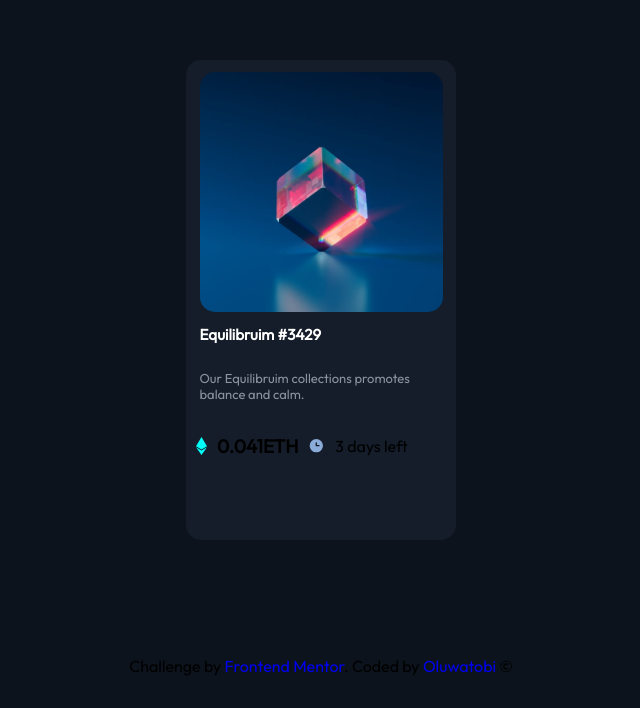
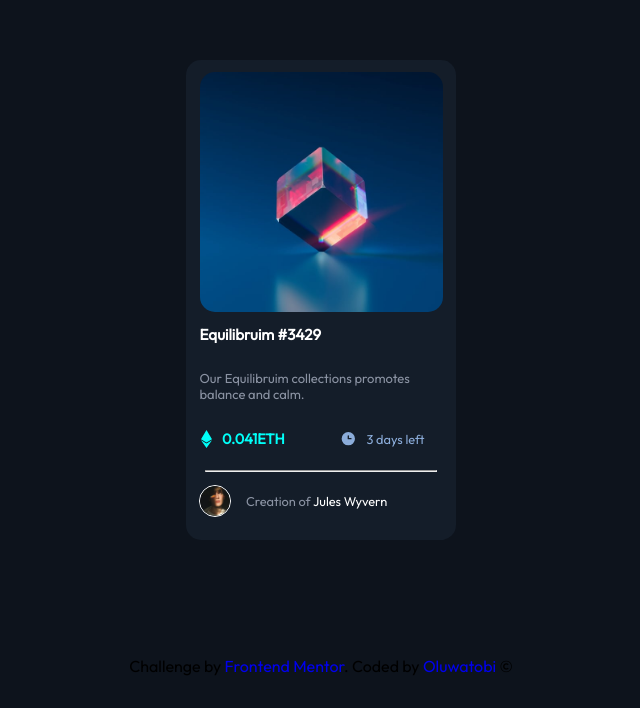
Before and after one commit to sammiie/NFT-preview-card, a plain HTML site: page index.html in a window 1280 px wide. Shown: the part 108-816 px from the top of the page, without its empty margins (319-959 px from the left). Drawn offline with Linux system fonts and the light colour scheme.

Commit message:
index styling

```diff
--- a/index.html
+++ b/index.html
@@ -18,6 +18,11 @@
 			<svg width="17" height="17" xmlns="http://www.w3.org/2000/svg"><path d="M8.305 2.007a6.667 6.667 0 1 0 0 13.334 6.667 6.667 0 0 0 0-13.334Zm2.667 7.334H8.305a.667.667 0 0 1-.667-.667V6.007a.667.667 0 0 1 1.334 0v2h2a.667.667 0 0 1 0 1.334Z" fill="#8BACD9"/></svg>
 			<p>3 days left</p>
 		</section>
+		<hr>
+		<section class="credit">
+			<p>Creation of <a href="#">Jules Wyvern</a> </p>
+			<img src="./images/image-avatar.png" alt="creator's image">
+		</section>
 	</section>
 
 	<footer>
--- a/style.css
+++ b/style.css
@@ -50,11 +50,56 @@ body{
 .eth > svg{
 	align-self: center;
 	padding: 10px;
+	margin-left: 5px;
 }
 
 .eth > h3, p{
 	font-family: 'Outfit', sans-serif;
 	align-self: center;
+}
+
+.eth > h3{
+	color: #00FFF8;
+	font-size: 90%;
+	margin-right: 40px;
+}
+
+.eth > p{
+	color: #8BACD9;
+	font-size: 80%;
+}
+
+.credit{
+	display: flex;
+	flex-flow: row;
+}
+
+hr{
+	width: 230px;
+}
+.credit > img{
+	order: -1;
+	overflow: hidden;
+	-webkit-border-radius: 50px;
+	-moz-border-radius: 50px;
+	border-radius: 50px;
+	width: 30px;
+	height: 30px;
+	border: solid 1px #ffffff;
+	align-self: center;
+	margin-left: 13px;
+
+}
+
+.credit > p{
+	color: #8b93a3;
+	margin-left: 15px;
+	font-size: 80%;
+}
+
+.credit p a{
+	text-decoration: none;
+	color: #ffffff;
 }
 
 footer{
```
